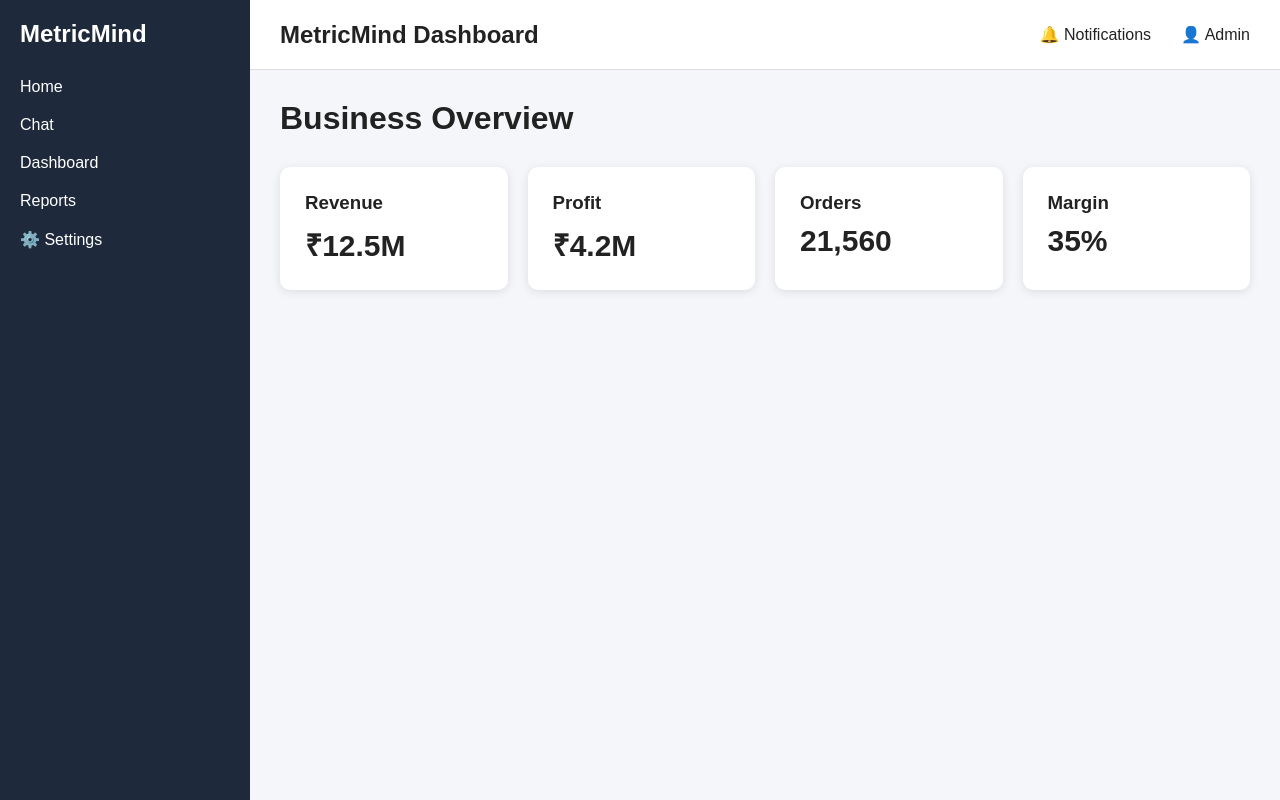
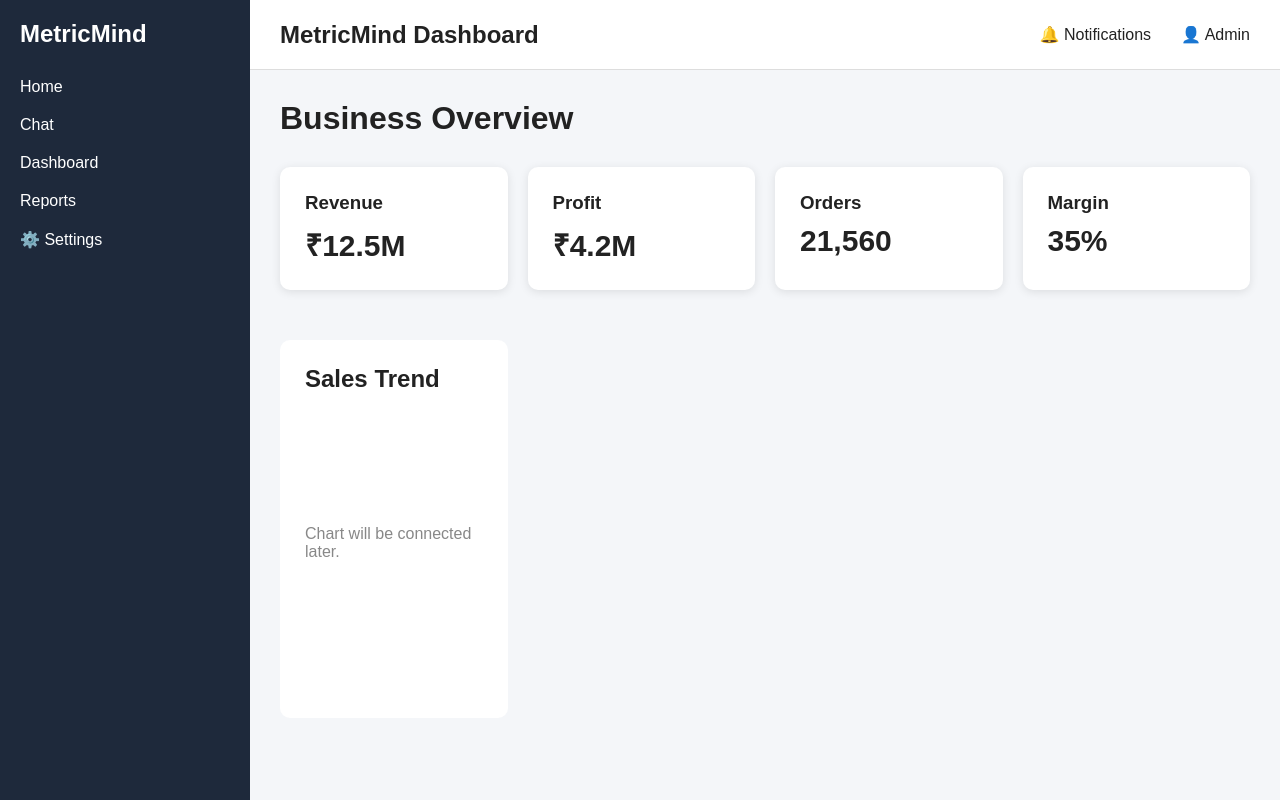
Before and after one commit to sreejagubbala/metric-mind, a Next.js app in the folder frontend/: page /dashboard in a window 1280 px wide. Built offline with nearby package versions, Linux system fonts and the light colour scheme.

Commit message:
Update page.tsx

```diff
--- a/frontend/app/dashboard/page.tsx
+++ b/frontend/app/dashboard/page.tsx
@@ -1,3 +1,4 @@
+import SalesChart from "../../components/SalesChart";
 import DashboardLayout from "../../components/DashboardLayout";
 import MetricCard from "../../components/MetricCard";
 
@@ -23,6 +24,7 @@ export default function Dashboard() {
         <MetricCard title="Profit" value="₹4.2M" />
         <MetricCard title="Orders" value="21,560" />
         <MetricCard title="Margin" value="35%" />
+        <SalesChart />
       </div>
     </DashboardLayout>
   );
```
